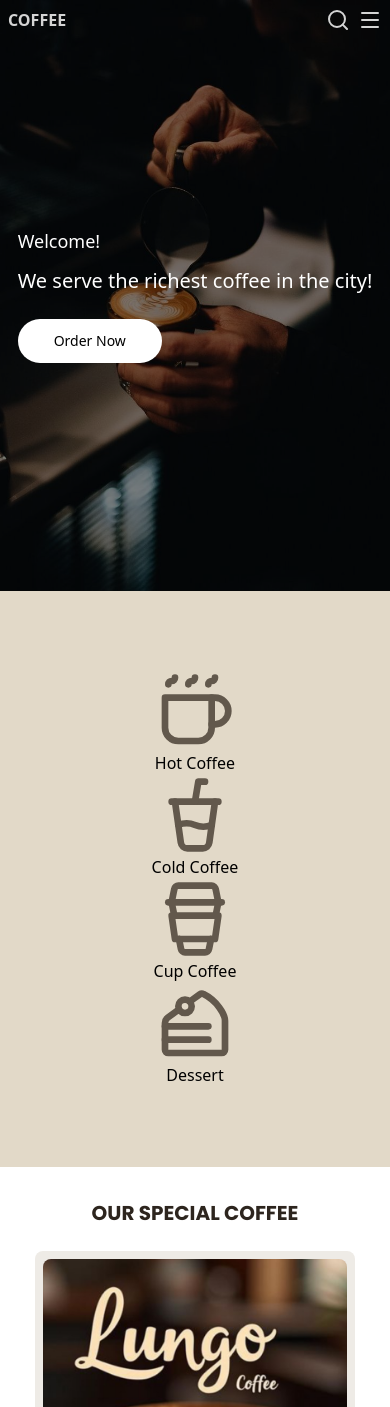
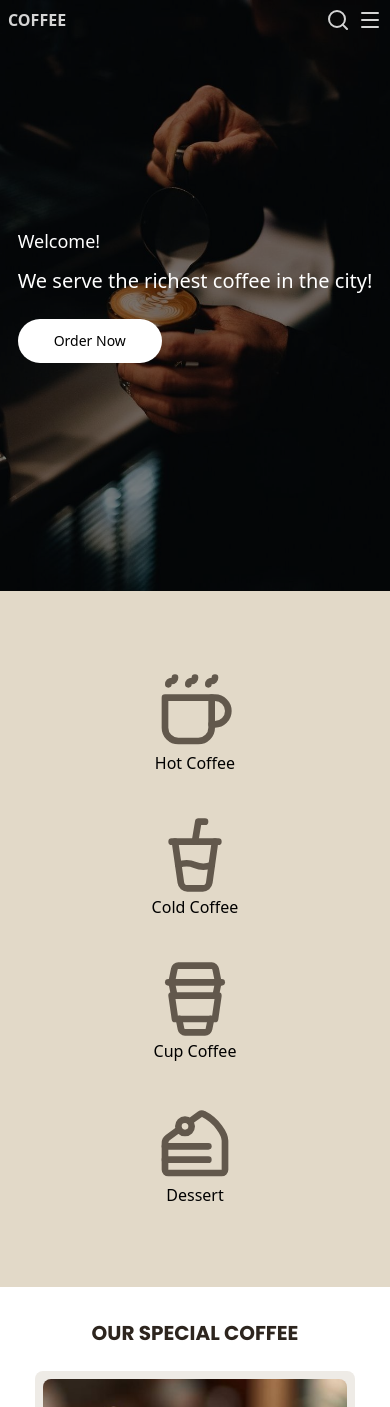
Before and after one commit to PragyanMaharjan63/React-Landing-pages, a React (Vite) app in the folder coffee/: page / in a window 390 px wide. Shown: the top 1407 px of the page. Built offline with nearby package versions, Linux system fonts and the light colour scheme; a web font is replaced by a local one.

Commit message:
items styling

```diff
--- a/coffee/src/assets/components/Items.jsx
+++ b/coffee/src/assets/components/Items.jsx
@@ -4,7 +4,7 @@ export default function Items() {
   const noblurUp = { opacity: 1, y: 0, filter: "blur(0px)" };
   return (
     <>
-      <div className="flex my-20 flex-col sm:flex-row w-full sm:w-[80vw] justify-between justify-self-center">
+      <div className="flex my-20 flex-col sm:flex-row w-full sm:w-[80vw] justify-between justify-self-center gap-y-10">
         <div className="flex flex-col items-center justify-center">
           <motion.img
             initial={blurUp}
```
